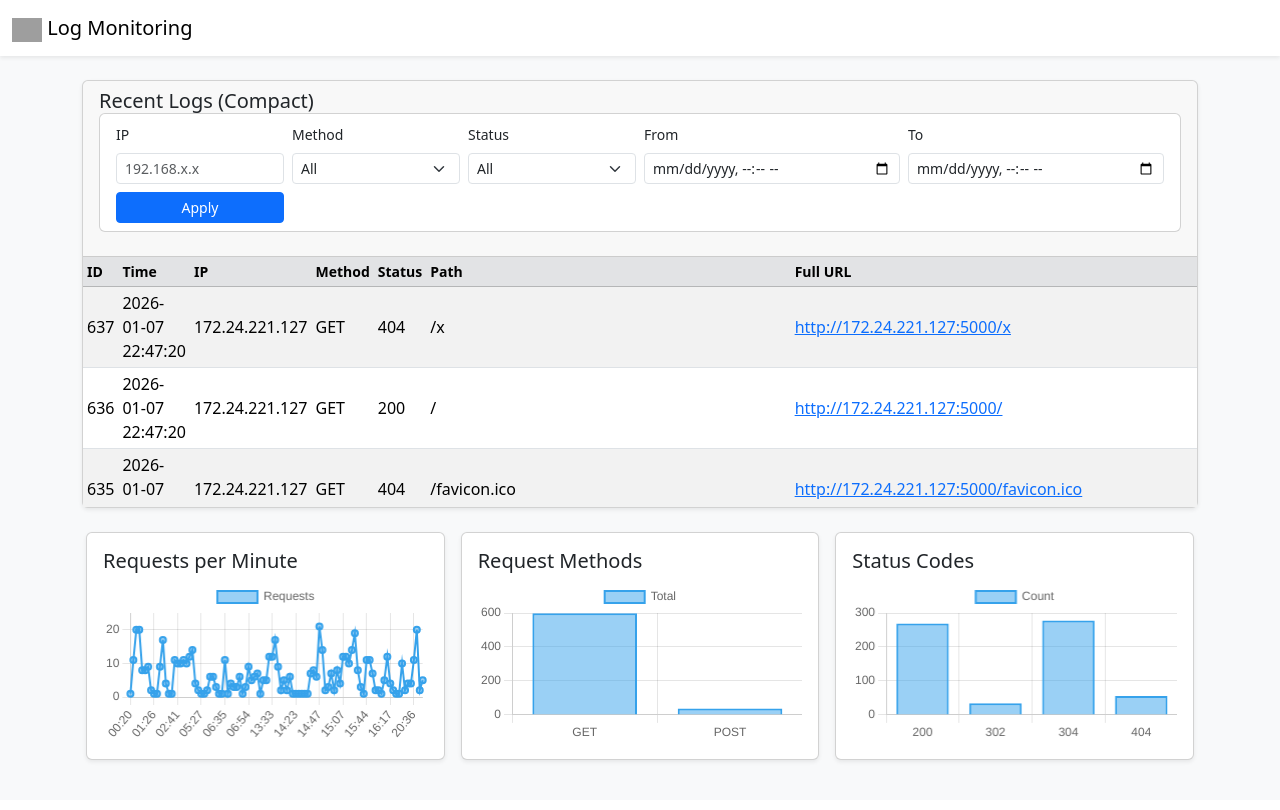
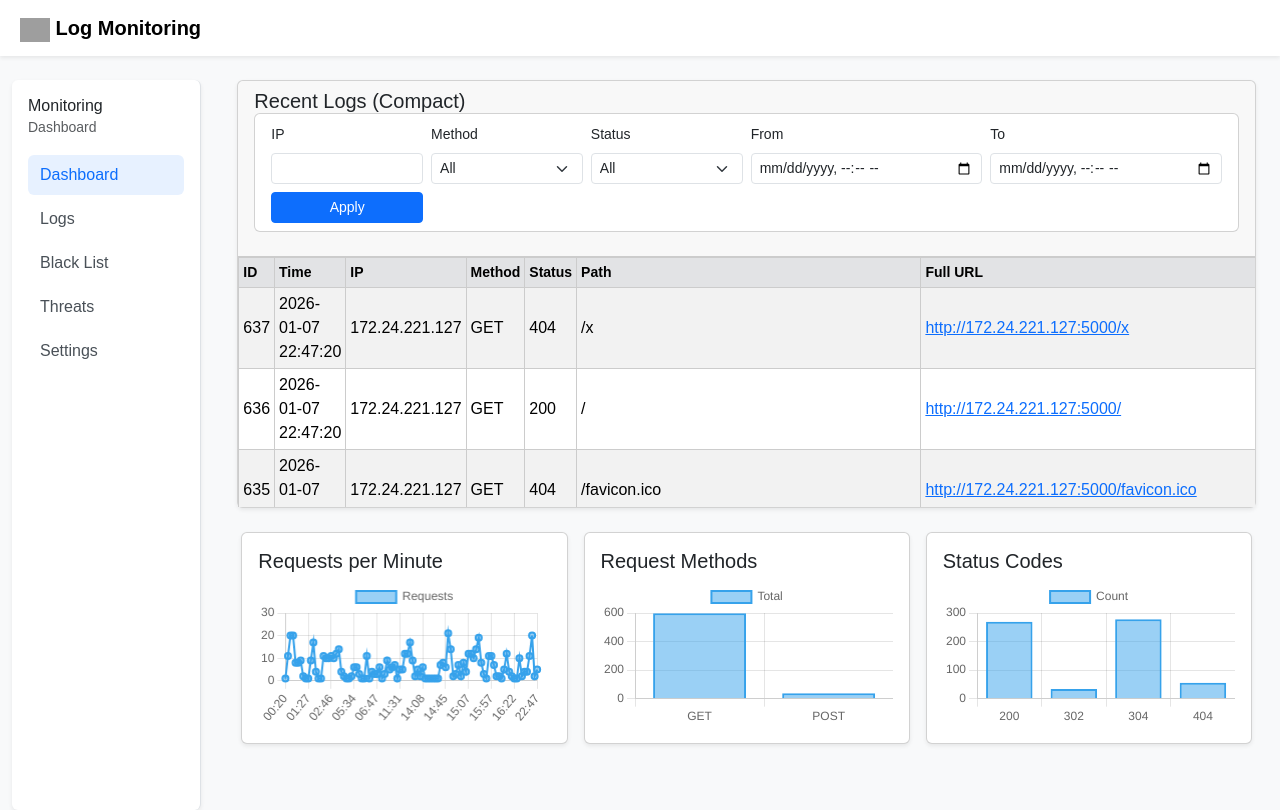
Before and after one commit to irpaann/tugas_akhir_monitoring_app, a Flask app: page / in a window 1280 px wide. Before the commit the page ends 763 px from the top, so only its background shows below. Run offline with Flask 3, Linux system fonts and the light colour scheme; data comes from the database, SQL or seed files in the repository; some libraries are stand-ins or nearby versions; grey boxes are pictures that could not be loaded.

Commit message:
Update code modularr

```diff
--- a/app.py
+++ b/app.py
@@ -1,217 +1,17 @@
-from flask import Flask, request, jsonify, render_template
-from db import get_db, close_db, init_db, init_db_command
+from flask import Flask
+from db import close_db, init_db_command
+from routes.dashboard import dashboard_bp
+from routes.logs import logs_bp
+from routes.stats import stats_bp
 
 app = Flask(__name__)
 app.teardown_appcontext(close_db)
-
-# Daftarkan CLI
 init_db_command(app)
 
+# Register blueprint
+app.register_blueprint(dashboard_bp)
+app.register_blueprint(logs_bp)
+app.register_blueprint(stats_bp)
 
-# ============================
-# Dashboard
-# ============================
-@app.route("/")
-def dashboard():
-    return render_template("index.html")
-
-
-# ============================
-# API: GET Logs
-# ============================
-@app.route("/api/logs")
-def api_logs():
-    db = get_db()
-
-    filters = []
-    params = []
-
-
-    start = request.args.get("start")
-    if start:
-        filters.append("timestamp >= ?")
-        params.append(start.replace("T", " ") + ":00")
-
-    end = request.args.get("end")
-    if end:
-        filters.append("timestamp <= ?")
-        params.append(end.replace("T", " ") + ":59")
-
-
-    ip = request.args.get("ip")
-    if ip:
-        filters.append("ip LIKE ?")
-        params.append(f"%{ip}%")
-
-    method = request.args.get("method")
-    if method:
-        filters.append("method = ?")
-        params.append(method)
-
-    status = request.args.get("status")
-    if status:
-        filters.append("status = ?")
-        params.append(status)
-
-    where_clause = ""
-    if filters:
-        where_clause = "WHERE " + " AND ".join(filters)
-
-    query = f"""
-        SELECT id, timestamp, ip, method, path, full_url,
-               status, user_agent, payload_preview, threat_score
-        FROM logs
-        {where_clause}
-        ORDER BY timestamp  DESC
-        LIMIT 100
-    """
-
-    rows = db.execute(query, params).fetchall()
-
-    logs = [{
-        "id": r["id"],
-        "timestamp": r["timestamp"],
-        "ip": r["ip"],
-        "method": r["method"],
-        "path": r["path"],
-        "full_url": r["full_url"],
-        "status": r["status"],
-        "user_agent": r["user_agent"],
-        "payload": r["payload_preview"],
-        "threat_score": r["threat_score"]
-    } for r in rows]
-
-    return jsonify({"logs": logs})
-
-
-
-def build_filters(request):
-    filters = []
-    params = []
-
-    start = request.args.get("start")
-    if start:
-        filters.append("timestamp >= ?")
-        params.append(start.replace("T", " ") + ":00")
-
-    end = request.args.get("end")
-    if end:
-        filters.append("timestamp <= ?")
-        params.append(end.replace("T", " ") + ":59")
-
-    ip = request.args.get("ip")
-    if ip:
-        filters.append("ip LIKE ?")
-        params.append(f"%{ip}%")
-
-    method = request.args.get("method")
-    if method:
-        filters.append("method = ?")
-        params.append(method)
-
-    status = request.args.get("status")
-    if status:
-        filters.append("status = ?")
-        params.append(status)
-
-    where_clause = ""
-    if filters:
-        where_clause = "WHERE " + " AND ".join(filters)
-
-    return where_clause, params
-
-
-# ============================
-# API: POST Log
-# ============================
-@app.route("/log", methods=["POST"])
-def receive_log():
-    try:
-        data = request.get_json()
-        full_url = data.get("full_url", "-")
-        ip = data.get("ip", "-")
-        path = data.get("url", "-")
-        method = data.get("method", "-")
-        ua = data.get("ua", "")
-        status = data.get("status", 200)
-        payload_raw = data.get("payload", "")
-
-        if isinstance(payload_raw, dict):
-            payload_preview = str(payload_raw)[:1000]
-        else:
-            payload_preview = payload_raw[:1000]
-
-
-        db = get_db()
-        db.execute("""
-            INSERT INTO logs
-            (timestamp, ip, method, path, full_url, status, payload_preview, user_agent, threat_score)
-            VALUES (DATETIME('now','+8 hours'), ?, ?, ?, ?, ?, ?, ?, ?)
-        """, (ip, method, path, full_url, status, payload_preview, ua, 0))
-
-        db.commit()
-
-        return jsonify({"status": "ok"}), 200
-
-    except Exception as e:
-        print("LOG ERROR:", e)
-        return jsonify({"status": "error"}), 400
-
-
-@app.route("/api/stats/requests")
-def stats_requests():
-    db = get_db()
-    where, params = build_filters(request)
-
-    rows = db.execute(f"""
-        SELECT strftime('%H:%M', timestamp) AS minute, COUNT(*) AS total
-        FROM logs
-        {where}
-        GROUP BY minute
-        ORDER BY minute
-    """, params).fetchall()
-
-    return jsonify({
-        "labels": [r["minute"] for r in rows],
-        "values": [r["total"] for r in rows]
-    })
-
-@app.route("/api/stats/methods")
-def stats_methods():
-    db = get_db()
-    where, params = build_filters(request)
-
-    rows = db.execute(f"""
-        SELECT method, COUNT(*) AS total
-        FROM logs
-        {where}
-        GROUP BY method
-    """, params).fetchall()
-
-    return jsonify({
-        "labels": [r["method"] for r in rows],
-        "values": [r["total"] for r in rows]
-    })
-
-@app.route("/api/stats/status")
-def stats_status():
-    db = get_db()
-    where, params = build_filters(request)
-
-    rows = db.execute(f"""
-        SELECT status, COUNT(*) AS total
-        FROM logs
-        {where}
-        GROUP BY status
-    """, params).fetchall()
-
-    return jsonify({
-        "labels": [str(r["status"]) for r in rows],
-        "values": [r["total"] for r in rows]
-    })
-
-# ============================
-# Run Server
-# ============================
 if __name__ == "__main__":
     app.run(host="0.0.0.0", port=3000, debug=True)
--- /dev/null
+++ b/routes/dashboard.py
@@ -0,0 +1,7 @@
+from flask import Blueprint, render_template
+
+dashboard_bp = Blueprint("dashboard_bp", __name__)
+
+@dashboard_bp.route("/")
+def dashboard():
+    return render_template("index.html")
--- /dev/null
+++ b/routes/logs.py
@@ -0,0 +1,65 @@
+from flask import Blueprint, request, jsonify
+from db import get_db
+from utils.filters import build_filters
+
+logs_bp = Blueprint("logs_bp", __name__)
+
+@logs_bp.route("/api/logs")
+def api_logs():
+    db = get_db()
+    where, params = build_filters(request)
+
+    query = f"""
+        SELECT id, timestamp, ip, method, path, full_url,
+               status, user_agent, payload_preview, threat_score
+        FROM logs
+        {where}
+        ORDER BY timestamp DESC
+        LIMIT 100
+    """
+    rows = db.execute(query, params).fetchall()
+
+    logs = [{
+        "id": r["id"],
+        "timestamp": r["timestamp"],
+        "ip": r["ip"],
+        "method": r["method"],
+        "path": r["path"],
+        "full_url": r["full_url"],
+        "status": r["status"],
+        "user_agent": r["user_agent"],
+        "payload": r["payload_preview"],
+        "threat_score": r["threat_score"]
+    } for r in rows]
+
+    return jsonify({"logs": logs})
+
+@logs_bp.route("/log", methods=["POST"])
+def receive_log():
+    try:
+        data = request.get_json()
+        full_url = data.get("full_url", "-")
+        ip = data.get("ip", "-")
+        path = data.get("url", "-")
+        method = data.get("method", "-")
+        ua = data.get("ua", "")
+        status = data.get("status", 200)
+        payload_raw = data.get("payload", "")
+
+        if isinstance(payload_raw, dict):
+            payload_preview = str(payload_raw)[:1000]
+        else:
+            payload_preview = payload_raw[:1000]
+
+        db = get_db()
+        db.execute("""
+            INSERT INTO logs
+            (timestamp, ip, method, path, full_url, status, payload_preview, user_agent, threat_score)
+            VALUES (DATETIME('now','+8 hours'), ?, ?, ?, ?, ?, ?, ?, ?)
+        """, (ip, method, path, full_url, status, payload_preview, ua, 0))
+
+        db.commit()
+        return jsonify({"status": "ok"}), 200
+    except Exception as e:
+        print("LOG ERROR:", e)
+        return jsonify({"status": "error"}), 400
--- /dev/null
+++ b/routes/stats.py
@@ -0,0 +1,54 @@
+from flask import Blueprint, request, jsonify
+from db import get_db
+from utils.filters import build_filters
+
+stats_bp = Blueprint("stats_bp", __name__)
+
+@stats_bp.route("/api/stats/requests")
+def stats_requests():
+    db = get_db()
+    where, params = build_filters(request)
+    rows = db.execute(f"""
+        SELECT strftime('%H:%M', timestamp) AS minute, COUNT(*) AS total
+        FROM logs
+        {where}
+        GROUP BY minute
+        ORDER BY minute
+    """, params).fetchall()
+
+    return jsonify({
+        "labels": [r["minute"] for r in rows],
+        "values": [r["total"] for r in rows]
+    })
+
+@stats_bp.route("/api/stats/methods")
+def stats_methods():
+    db = get_db()
+    where, params = build_filters(request)
+    rows = db.execute(f"""
+        SELECT method, COUNT(*) AS total
+        FROM logs
+        {where}
+        GROUP BY method
+    """, params).fetchall()
+
+    return jsonify({
+        "labels": [r["method"] for r in rows],
+        "values": [r["total"] for r in rows]
+    })
+
+@stats_bp.route("/api/stats/status")
+def stats_status():
+    db = get_db()
+    where, params = build_filters(request)
+    rows = db.execute(f"""
+        SELECT status, COUNT(*) AS total
+        FROM logs
+        {where}
+        GROUP BY status
+    """, params).fetchall()
+
+    return jsonify({
+        "labels": [str(r["status"]) for r in rows],
+        "values": [r["total"] for r in rows]
+    })
--- a/static/css/style.css
+++ b/static/css/style.css
@@ -1,9 +1,10 @@
+
 body {
-    font-family: Arial;
-    padding: 20px;
+  font-family: Arial, sans-serif;
   background: #f5f5f5;
 }
 
+/* TABLE */
 table {
   width: 100%;
   background: white;
@@ -23,38 +24,65 @@ td, th {
 pre {
   white-space: pre-wrap;
 }
-/* ===== SIDEBAR ===== */
+
+@media (max-width: 768px) {
     .sidebar {
-    background: #1e1e2f;
-    color: #fff;
-    min-height: calc(100vh - 56px);
-    padding-top: 15px;
+        display: none;
+    }
 }
 
-.sidebar-header {
-    padding: 12px 20px;
-    border-bottom: 1px solid rgba(255,255,255,0.1);
+/* SIDEBAR */
+
+/* SIDEBAR BASE */
+.sidebar {
+    background: #ffffff;
+    border-right: 1px solid #dee2e6;
+    min-height: calc(100vh - 70px);
+    padding: 1rem;
 }
 
-.sidebar-menu {
-    list-style: none;
-    padding: 0;
-    margin: 0;
+/* MOBILE MODE */
+@media (max-width: 768px) {
+    .sidebar-wrapper {
+        position: fixed;
+        top: 70px;
+        left: -70%;
+        width: 70%;
+        height: 100%;
+        z-index: 1050;
+        transition: left 0.3s ease;
+        box-shadow: 2px 0 8px rgba(0,0,0,0.15);
+        background: white;
     }
 
-.sidebar-menu li a {
-    display: block;
-    padding: 10px 20px;
-    color: #cfd3ff;
-    text-decoration: none;
+    .sidebar-wrapper.show {
+        left: 0;
     }
 
-.sidebar-menu li a i {
-    margin-right: 10px;
+    .sidebar-overlay {
+        display: none;
+        position: fixed;
+        inset: 0;
+        background: rgba(0,0,0,0.4);
+        z-index: 1040;
     }
 
-.sidebar-menu li a:hover,
-.sidebar-menu li.active a {
-    background: #0d6efd;
-    color: #fff;
+    .sidebar-overlay.show {
+        display: block;
     }
+}
+.sidebar .nav-link {
+  color: #495057;
+  border-radius: .375rem;
+  padding: .5rem .75rem;
+}
+
+.sidebar .nav-link:hover {
+  background: #f1f3f5;
+}
+
+.sidebar .nav-link.active {
+  background: #e7f1ff;
+  color: #0d6efd;
+  font-weight: 500;
+}
--- a/templates/index.html
+++ b/templates/index.html
@@ -4,40 +4,90 @@
     <title>Monitoring Dashboard</title>
     <meta charset="utf-8">
     <meta name="viewport" content="width=device-width, initial-scale=1">
-    <link href="https://cdn.jsdelivr.net/npm/bootstrap@5.3.8/dist/css/bootstrap.min.css" rel="stylesheet">
+
+    <link
+        href="https://cdn.jsdelivr.net/npm/bootstrap@5.3.8/dist/css/bootstrap.min.css"
+        rel="stylesheet"
+    >
+    <link rel="stylesheet" href="static/css/style.css">
 </head>
 
 <body class="bg-light">
 
+    <!-- NAVBAR -->
     <nav class="navbar navbar-light bg-white shadow-sm mb-4">
         <div class="container-fluid">
-    <a class="navbar-brand" href="#">
-      <img src="https://getbootstrap.com/docs/5.3/assets/brand/bootstrap-logo.svg"
-           width="30" height="24" alt="Logo">
+
+            <!-- HAMBURGER (MOBILE ONLY) -->
+            <button
+                class="btn btn-outline-secondary d-md-none"
+                type="button"
+                data-bs-toggle="offcanvas"
+                data-bs-target="#sidebarMobile"
+            >
+                ☰
+            </button>
+
+            <a class="navbar-brand fw-semibold ms-2" href="#">
+                <img
+                    src="https://getbootstrap.com/docs/5.3/assets/brand/bootstrap-logo.svg"
+                    width="30"
+                    height="24"
+                    alt="Logo"
+                >
                 Log Monitoring
             </a>
         </div>
     </nav>
 
+    <!-- MAIN LAYOUT -->
+    <div class="container-fluid">
+        <div class="row">
+
+            <!-- SIDEBAR -->
+            <aside class="col-md-2 col-lg-2 d-none d-md-block">
+                <div class="sidebar rounded shadow-sm">
+                    <h6 class="mb-0">Monitoring</h6>
+                    <small class="text-muted">Dashboard</small>
+
+                    <nav class="nav flex-column mt-3 gap-1">
+                        <a class="nav-link active" href="#">Dashboard</a>
+                        <a class="nav-link" href="#">Logs</a>
+                        <a class="nav-link" href="#">Black List</a>
+                        <a class="nav-link" href="#">Threats</a>
+                        <a class="nav-link" href="#">Settings</a>
+                    </nav>
+                </div>
+            </aside>
+
+            <!-- MAIN CONTENT -->
+            <main class="col-md-10 col-lg-10">
+
                 <div class="container">
                     <div class="card shadow-sm mb-4">
+
                         <div class="card-header">
                             <h5 class="mb-0">Recent Logs (Compact)</h5>
-        <!-- FILTER PANEL -->
+
                             <div class="card mb-3">
                                 <div class="card-body py-2">
                                     <div class="row g-2 align-items-end">
 
                                         <div class="col-6 col-md-2">
                                             <label class="form-label small">IP</label>
-                        <input id="filterIp" type="text"
+                                            <input
+                                                id="filterIp"
+                                                type="text"
                                                 class="form-control form-control-sm"
-                            placeholder="192.168.x.x">
+                                            >
                                         </div>
 
                                         <div class="col-6 col-md-2">
                                             <label class="form-label small">Method</label>
-                        <select id="filterMethod" class="form-select form-select-sm">
+                                            <select
+                                                id="filterMethod"
+                                                class="form-select form-select-sm"
+                                            >
                                                 <option value="">All</option>
                                                 <option value="GET">GET</option>
                                                 <option value="POST">POST</option>
@@ -46,33 +96,40 @@
 
                                         <div class="col-6 col-md-2">
                                             <label class="form-label small">Status</label>
-                        <select id="filterStatus" class="form-select form-select-sm">
+                                            <select
+                                                id="filterStatus"
+                                                class="form-select form-select-sm"
+                                            >
                                                 <option value="">All</option>
                                                 <option value="200">200</option>
-                            <option value="304">304</option>
                                                 <option value="404">404</option>
-                            <option value="401">401</option>
-                            <option value="403">403</option>
                                                 <option value="500">500</option>
                                             </select>
                                         </div>
 
                                         <div class="col-6 col-md-3">
                                             <label class="form-label small">From</label>
-                        <input id="filterStart"
+                                            <input
+                                                id="filterStart"
                                                 type="datetime-local"
-                            class="form-control form-control-sm">
+                                                class="form-control form-control-sm"
+                                            >
                                         </div>
+
                                         <div class="col-6 col-md-3">
                                             <label class="form-label small">To</label>
-                        <input id="filterEnd"
+                                            <input
+                                                id="filterEnd"
                                                 type="datetime-local"
-                            class="form-control form-control-sm">
+                                                class="form-control form-control-sm"
+                                            >
                                         </div>
 
                                         <div class="col-6 col-md-2">
-                        <button class="btn btn-sm btn-primary w-100"
-                                onclick="loadLogs();loadCharts();">
+                                            <button
+                                                class="btn btn-sm btn-primary w-100"
+                                                onclick="loadLogs();loadCharts();"
+                                            >
                                                 Apply
                                             </button>
                                         </div>
@@ -80,12 +137,17 @@
                                     </div>
                                 </div>
                             </div>
-
                         </div>
 
                         <div class="card-body p-0">
-        <div class="table-responsive" style="max-height: 250px; overflow-y: auto;">
-            <table id="logTable" class="table table-sm table-striped table-hover mb-0 align-middle">
+                            <div
+                                class="table-responsive"
+                                style="max-height: 250px; overflow-y: auto;"
+                            >
+                                <table
+                                    id="logTable"
+                                    class="table table-sm table-striped table-hover mb-0 align-middle"
+                                >
                                     <thead class="table-secondary small">
                                         <tr>
                                             <th>ID</th>
@@ -102,99 +164,78 @@
                                     </thead>
                                     <tbody></tbody>
                                 </table>
-
-        </div>
                             </div>
                         </div>
 
                     </div>
+                </div>
 
                 <div class="container px-3">
-
                     <div class="row g-3">
 
-        <div class="col-sm-12 col-md-4">
-            <div class="card shadow-sm h-100">
+                        <div class="col-md-4">
+                            <div class="card shadow-sm">
                                 <div class="card-body">
-                    <h5 class="card-title">Requests per Minute</h5>
+                                    <h5>Requests per Minute</h5>
                                     <canvas id="chartRequests"></canvas>
                                 </div>
                             </div>
                         </div>
 
-        <div class="col-sm-12 col-md-4">
-            <div class="card shadow-sm h-100">
+                        <div class="col-md-4">
+                            <div class="card shadow-sm">
                                 <div class="card-body">
-                    <h5 class="card-title">Request Methods</h5>
+                                    <h5>Request Methods</h5>
                                     <canvas id="chartMethods"></canvas>
                                 </div>
                             </div>
                         </div>
 
-        <div class="col-sm-12 col-md-4">
-            <div class="card shadow-sm h-100">
+                        <div class="col-md-4">
+                            <div class="card shadow-sm">
                                 <div class="card-body">
-                    <h5 class="card-title">Status Codes</h5>
+                                    <h5>Status Codes</h5>
                                     <canvas id="chartStatus"></canvas>
                                 </div>
                             </div>
                         </div>
 
                     </div>
-
                 </div>
 
-<!--PAYLOAD MODAL-->
-<div class="modal fade" id="payloadModal" tabindex="-1">
-  <div class="modal-dialog modal-lg">
-    <div class="modal-content">
-      <div class="modal-header">
-        <h5 class="modal-title">Payload Detail</h5>
-        <button type="button" class="btn-close" data-bs-dismiss="modal"></button>
-      </div>
-      <div class="modal-body">
-        <pre id="payloadModalBody" class="small"></pre>
+            </main>
         </div>
     </div>
+
+    <div
+        class="offcanvas offcanvas-start"
+        tabindex="-1"
+        id="sidebarMobile"
+        >
+        <div class="offcanvas-header">
+            <h5 class="offcanvas-title">Monitoring</h5>
+            <button
+                type="button"
+                class="btn-close"
+                data-bs-dismiss="offcanvas"
+            ></button>
+        </div>
+
+        <div class="offcanvas-body">
+            <nav class="nav flex-column gap-2">
+                <a class="nav-link active" href="#">Dashboard</a>
+                <a class="nav-link" href="#">Logs</a>
+                <a class="nav-link" href="#">Statistics</a>
+                <a class="nav-link" href="#">Threats</a>
+                <a class="nav-link" href="#">Settings</a>
+            </nav>
         </div>
     </div>
 
 
-<!-- USER AGENT MODAL -->
-<div class="modal fade" id="uaModal" tabindex="-1">
-  <div class="modal-dialog modal-lg">
-    <div class="modal-content">
-      <div class="modal-header">
-        <h5 class="modal-title">User Agent Detail</h5>
-        <button type="button" class="btn-close" data-bs-dismiss="modal"></button>
-      </div>
-      <div class="modal-body">
-        <pre id="uaModalBody" class="small mb-0"></pre>
-      </div>
-    </div>
-  </div>
-</div>
-
-<!-- RESPONSE MODAL -->
-<div class="modal fade" id="responseModal">
-  <div class="modal-dialog modal-lg">
-    <div class="modal-content">
-      <div class="modal-header">
-        <h5 class="modal-title">Response Detail</h5>
-        <button class="btn-close" data-bs-dismiss="modal"></button>
-      </div>
-      <div class="modal-body">
-        <pre id="responseModalBody" class="small"></pre>
-      </div>
-    </div>
-  </div>
-</div>
-
     <script src="https://cdn.jsdelivr.net/npm/chart.js"></script>
     <script src="https://cdn.jsdelivr.net/npm/bootstrap@5.3.8/dist/js/bootstrap.bundle.min.js"></script>
     <script src="/static/js/dashboard.js"></script>
+
 </body>
 </html>
-
-
-<!--bantu buatkan saya sibebar yang bagus clean, stylenya tida jauh dari teman seperti yang ada di code itu
```
Also changed, not shown: utils/filters.py (added, +33 -0 lines), routes/blocked.py (added), routes/threats.py (added), utils/threats_analysis.py (added). Lines whose indentation alone changed are shown as unchanged.
